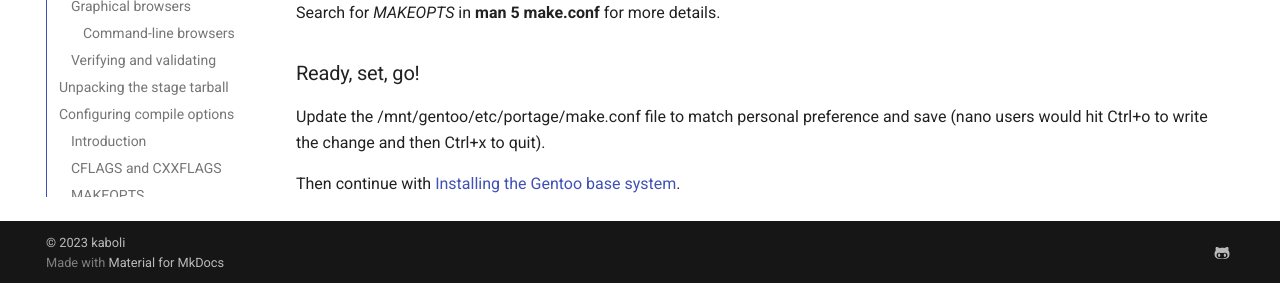
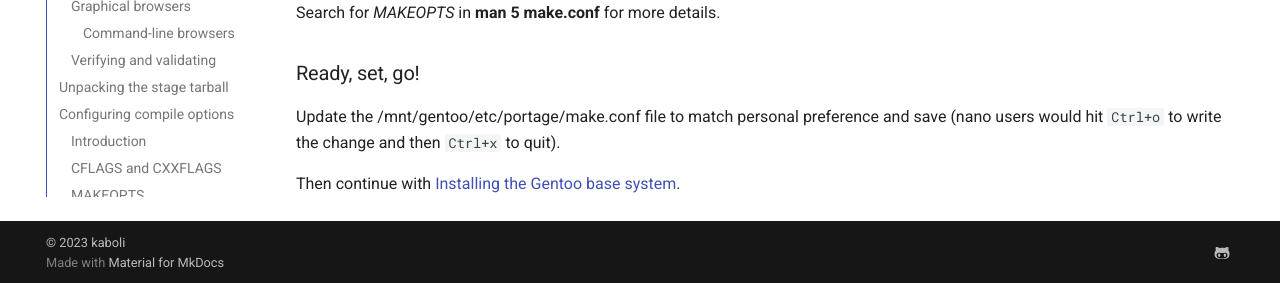
Before and after one commit to floviken/mkdocs, an MkDocs documentation site: the page built from docs/gentoo/installation/05-Installing the Gentoo installation files.md, in a window 1280 px wide and 900 px high, scrolled down 6440 px. Shown: the part 614-897 px from the top of the window. Built offline with MkDocs 1.6.1 and Material for MkDocs 9.7.7, drawn with Linux system fonts in a browser that asks for light colours.

```diff
--- a/docs/gentoo/installation/05-Installing the Gentoo installation files.md
+++ b/docs/gentoo/installation/05-Installing the Gentoo installation files.md
@@ -222,6 +222,6 @@ Search for *MAKEOPTS* in **man 5 make.conf** for more details.
 
 ### Ready, set, go!
 
-Update the /mnt/gentoo/etc/portage/make.conf file to match personal preference and save (nano users would hit Ctrl+o to write the change and then Ctrl+x to quit).
+Update the /mnt/gentoo/etc/portage/make.conf file to match personal preference and save (nano users would hit `Ctrl+o` to write the change and then `Ctrl+x` to quit).
 
 Then continue with [Installing the Gentoo base system]().
```
